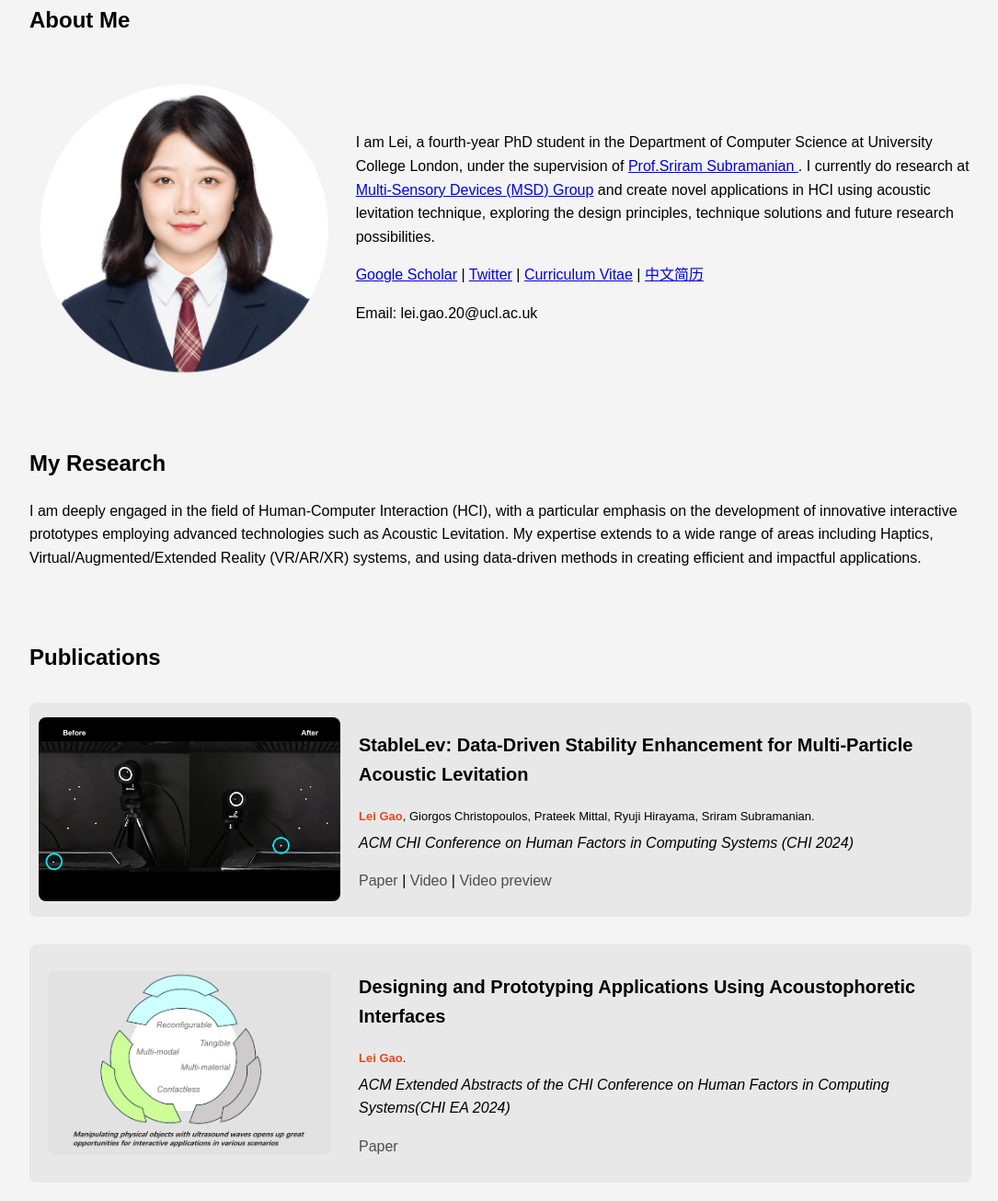
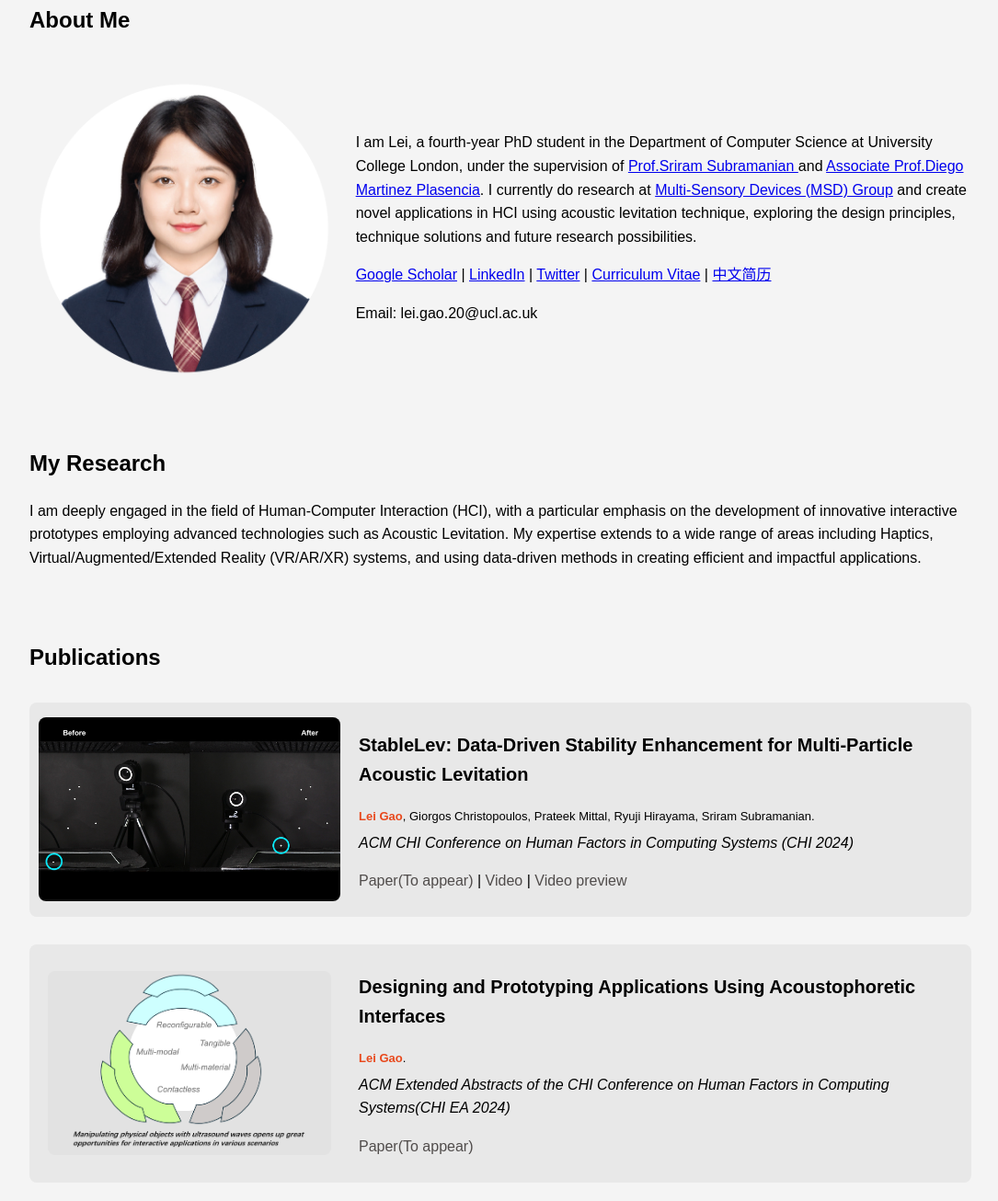
Before and after one commit to leigao-oriana/leigao-oriana.github.io, a plain HTML site: page index.html in a window 1280 px wide. Shown: the part 134-1440 px from the top of the page at 92% size, without its empty margins (96-1181 px from the left). Drawn offline with Linux system fonts and the light colour scheme.

Commit message:
Update index.html

```diff
--- a/index.html
+++ b/index.html
@@ -189,12 +189,13 @@
                     <img src="my-portrait.png" alt="Lei Gao Portrait">
                 </div>
                 <div class="info">
-                    <p>I am Lei, a fourth-year PhD student in the Department of Computer Science at University College London, under the supervision of <a href=https://subramaniansri.github.io/ target="_blank"> Prof.Sriram Subramanian </a>.
+                    <p>I am Lei, a fourth-year PhD student in the Department of Computer Science at University College London, under the supervision of <a href=https://subramaniansri.github.io/ target="_blank"> Prof.Sriram Subramanian </a> and  <a href=https://profiles.ucl.ac.uk/78485-diego-martinez-plasencia target=_blank> Associate Prof.Diego Martinez Plasencia</a>.
                         I currently do research at <a href=https://www.ucl.ac.uk/computer-science/research/research-groups/multi-sensory-devices>Multi-Sensory Devices (MSD) Group</a>
                           and create novel applications in HCI using acoustic levitation technique, exploring the design principles, technique solutions and future research possibilities.</p>
 
                          <p>
                             <a href="https://scholar.google.com/citations?user=eW2SUasAAAAJ&hl=en" target="_blank">Google Scholar</a> |
+                            <a href="www.linkedin.com/in/leigao-oriana" target="_blank">LinkedIn</a> |
                             <a href="https://twitter.com/LeiGao_Oriana" target="_blank">Twitter</a> |
                             <a href="CV_LeiGao_April.2024.pdf" target="_blank">Curriculum Vitae</a> |
                             <a href="CV_LeiGao_April.2024_中文.pdf" target="_blank">中文简历</a>
@@ -229,20 +230,20 @@
                     <p class="title">StableLev: Data-Driven Stability Enhancement for Multi-Particle Acoustic Levitation</p>
                     <p class="authors"><span class="highlight">Lei Gao</span>, Giorgos Christopoulos, Prateek Mittal, Ryuji Hirayama, Sriram Subramanian.</p>
                     <p class="venue">ACM CHI Conference on Human Factors in Computing Systems (CHI 2024)</p>
-                    <p><a href="https://doi.org/10.1145/3613904.3642286" target="_blank">Paper</a> | <a href="https://www.youtube.com/" target="_blank">Video</a> | <a href="https://www.youtube.com/" target="_blank"> Video preview</a> </p>
+                    <p><a href="https://doi.org/10.1145/3613904.3642286" target="_blank">Paper(To appear)</a> | <a href="https://www.youtube.com/" target="_blank">Video</a> | <a href="https://youtu.be/Q9S14yGygNo" target="_blank"> Video preview</a> </p>
                 </div>
             </div>
 
             <div class="publication">
                 <div class="pub-figure">
 
-                    <img src="DC_overview.png" alt="DC">
+                    <img src="DC_Overview.png" alt="DC">
                 </div>
                 <div class="pub-info">
                     <p class="title">Designing and Prototyping Applications Using Acoustophoretic Interfaces</p>
                     <p class="authors"><span class="highlight">Lei Gao</span>.</p>
                     <p class="venue">ACM Extended Abstracts of the CHI Conference on Human Factors in Computing Systems(CHI EA 2024)</p>
-                    <p><a href="https://doi.org/10.1145/3613905.3651135" target="_blank">Paper</a> </p>
+                    <p><a href="https://doi.org/10.1145/3613905.3651135" target="_blank">Paper(To appear)</a> </p>
                 </div>
             </div>
 
```
